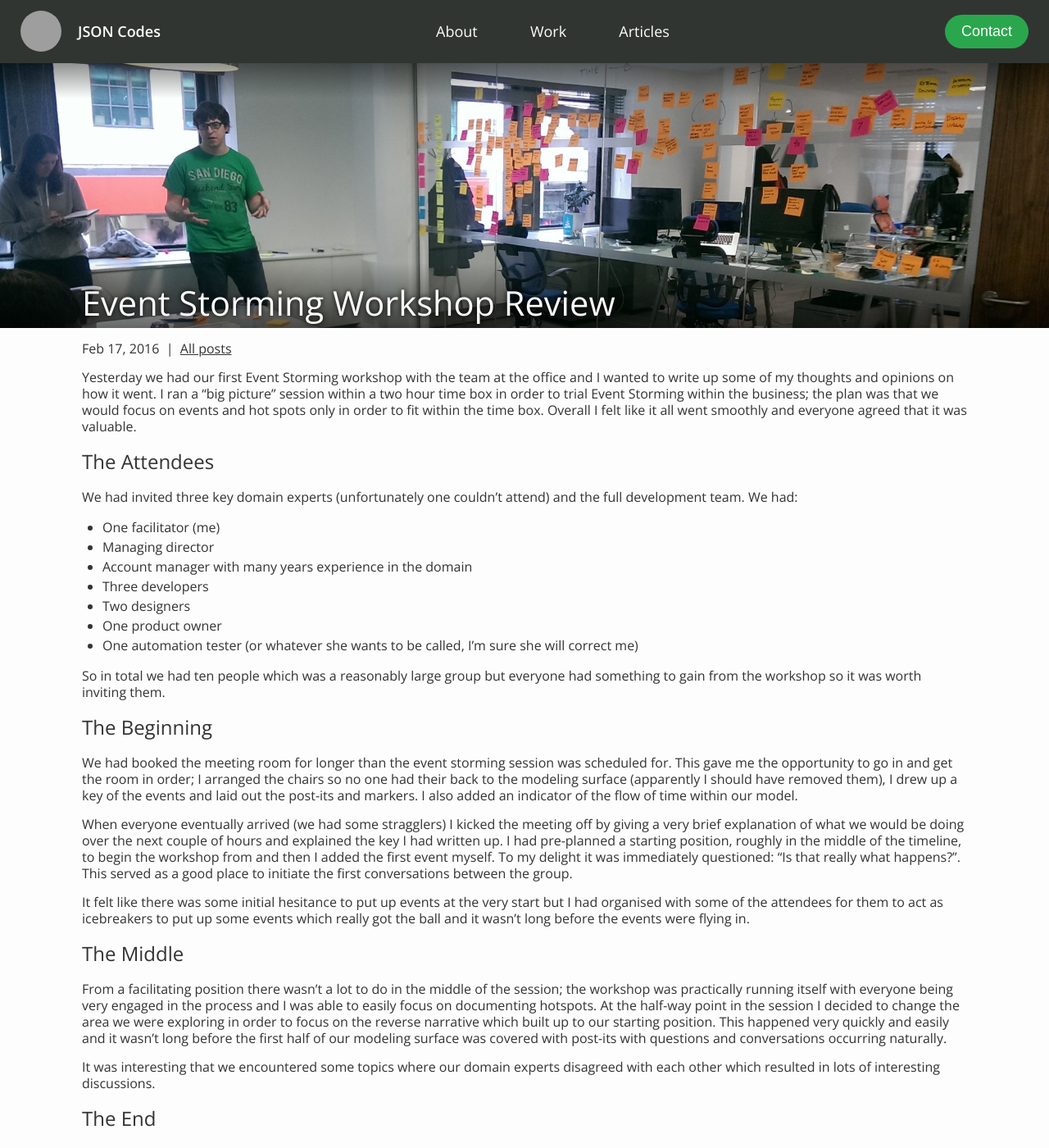
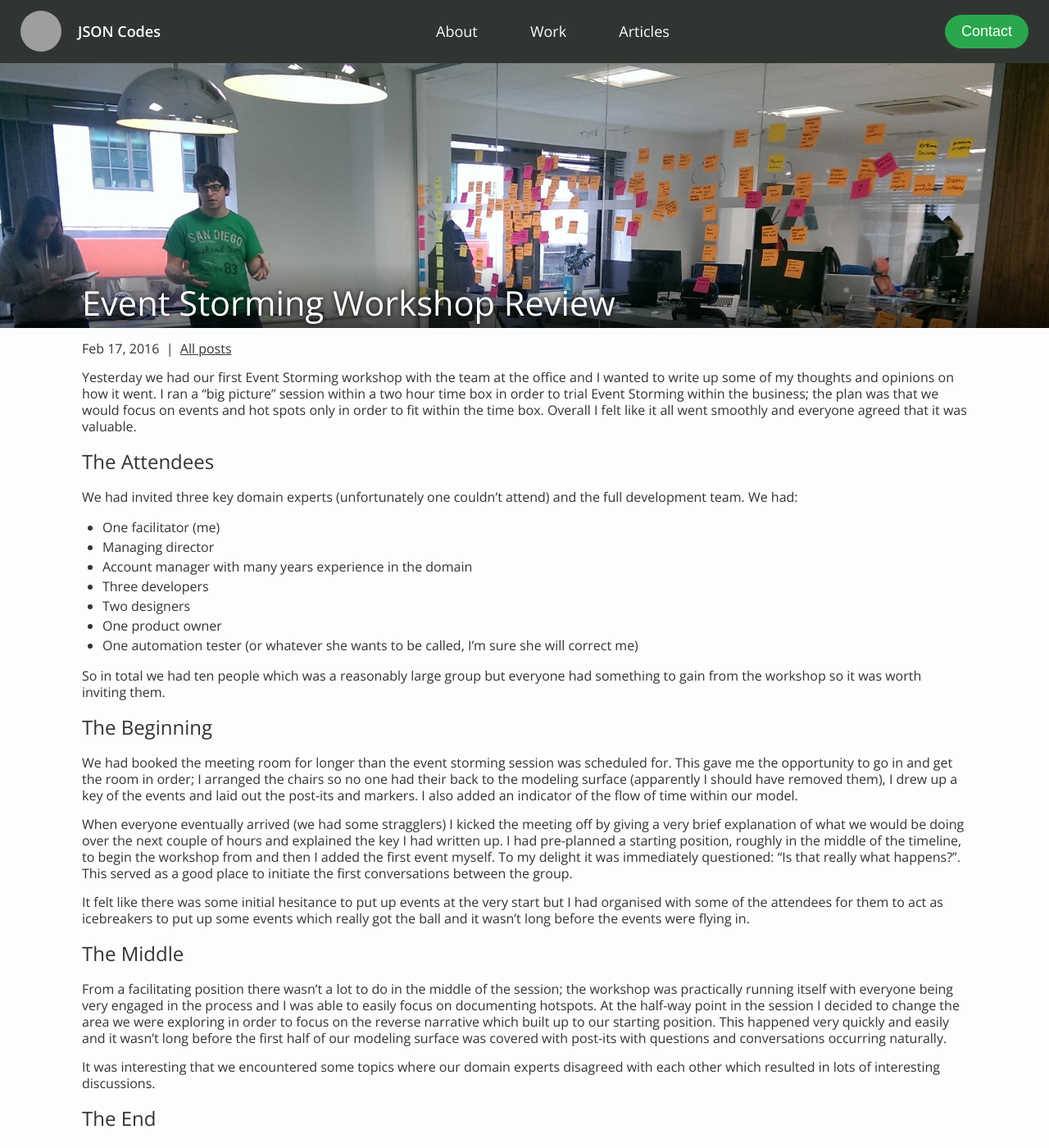
Before and after one commit to jsoncodes/jsoncodes.github.io, a Jekyll site: the page built from _posts/ddd/2016-02-16-event-storming-workshop-review.markdown, in a window 1280 px wide and 1400 px high. Shown: the whole window at 82% size. Built offline with Jekyll 4.4.1, drawn with Linux system fonts in a browser that asks for light colours; nearby versions of some CDN libraries; comment, search, counter and statistics services are not loaded; grey boxes are pictures that could not be loaded.

Commit message:
Offsetting content from header

```diff
--- a/_sass/components/_page.scss
+++ b/_sass/components/_page.scss
@@ -1,6 +1,6 @@
 .page {
   @extend %content;
-  padding-top: ($padding-xlarge * 2);
+  padding-top: ($padding-xlarge * 3);
 
   .post-excerpt {
     margin-top: $margin-standard;
--- a/_sass/components/_post.scss
+++ b/_sass/components/_post.scss
@@ -2,6 +2,7 @@
   position: relative;
   max-height: 400px;
   overflow: hidden;
+  padding-top: $header-height;
 
   &:after {
     content:'';
@@ -11,7 +12,7 @@
     width:100%;
     height:100%;
     display:inline-block;
-    background: linear-gradient(to bottom, rgba(0,0,0,0.6) 0px, rgba(0,0,0,0.6) 60px,rgba(0,0,0,0) 120px), linear-gradient(to top, rgba(0, 0, 0, 0.6) 0px, transparent 80px);
+    background: linear-gradient(to top, rgba(0, 0, 0, 0.6) 0px, transparent 80px);
   }
 
   img {
--- a/_sass/mixins/_layout.scss
+++ b/_sass/mixins/_layout.scss
@@ -18,7 +18,7 @@
 @mixin cover-image($image, $height: 100%, $backgroundColor: #333333) {
   filter: progid:DXImageTransform.Microsoft.AlphaImageLoader(src=$image, sizingMethod='scale');
   -ms-filter: "progid:DXImageTransform.Microsoft.AlphaImageLoader(src=$image, sizingMethod='scale')";
-  background: linear-gradient(to bottom, rgba(0,0,0,0.6) 0px, rgba(0,0,0,0.6) 60px,rgba(0,0,0,0) 120px), url($image) no-repeat left top;
+  background: url($image) no-repeat left $header-height;
 
   @include cover($background-color, $height);
 }
--- a/css/main.scss
+++ b/css/main.scss
@@ -16,6 +16,8 @@
 $padding-large: $padding-standard * 1.3333;
 $padding-xlarge: $padding-standard * 1.6667;
 
+$header-height: 76px;
+
 @import
   "mixins/layout",
   "core/reset",
```
